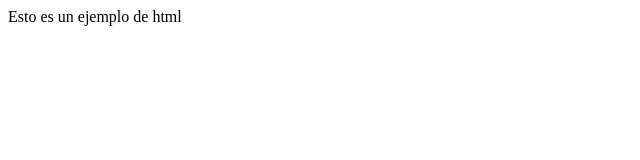
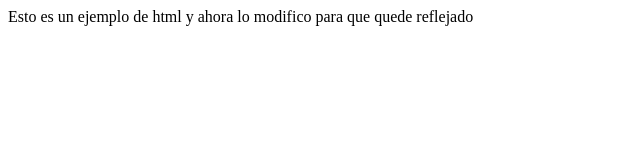
Before and after one commit to xampa265/PRUEBA-APACHE, a plain HTML site: page Documentos/index.html in a window 1280 px wide. Shown: the whole page, without its empty margins (0-640 px from the left). Drawn offline with Linux system fonts and the light colour scheme.

Commit message:
vuelvo a subir html

```diff
--- a/Documentos/index.html
+++ b/Documentos/index.html
@@ -16,6 +16,7 @@
 	</STYLE>
 </HEAD>
 <BODY LANG="es-ES" DIR="LTR">
-<P STYLE="margin-bottom: 0cm">Esto es un ejemplo de html</P>
+<P STYLE="margin-bottom: 0cm">Esto es un ejemplo de html
+y ahora lo modifico para que quede reflejado </P>
 </BODY>
 </HTML>
```
